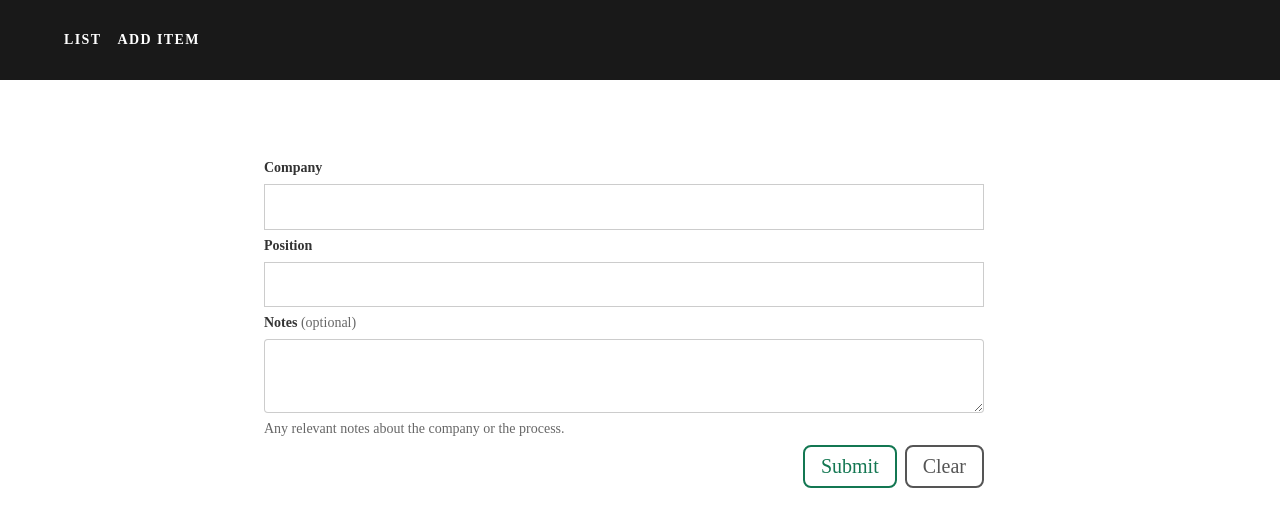
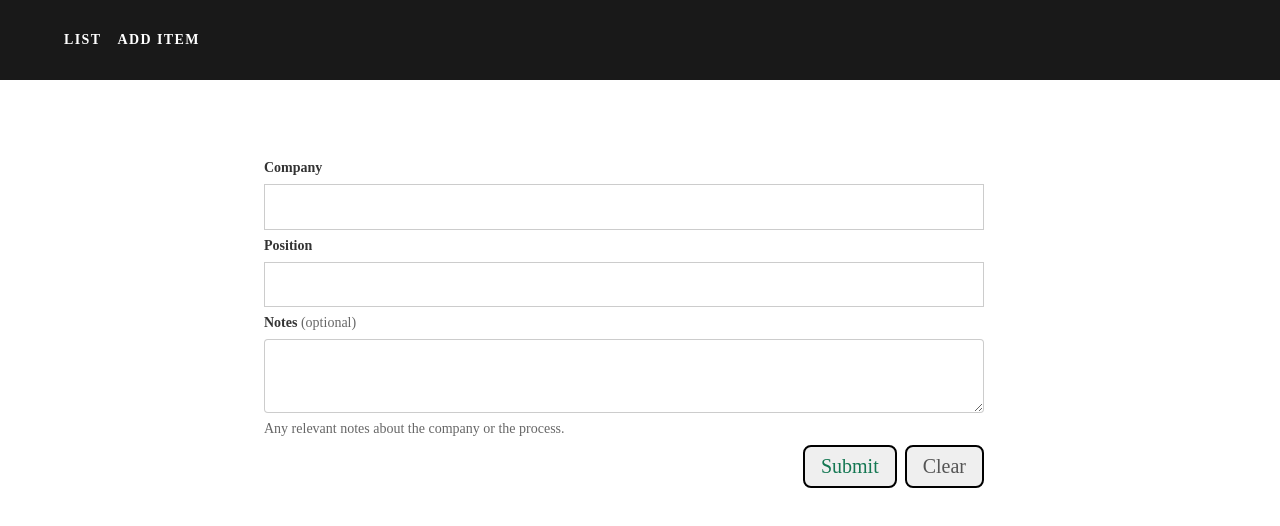
Before and after one commit to montrealist/simple-job-application-tracker, a React (Create React App) app: page /add in a window 1280 px wide. Shown: the top 526 px of the page. Built offline with nearby package versions, Linux system fonts and the light colour scheme.

Commit message:
made links into buttons - more semantic

```diff
--- a/src/AddItem.js
+++ b/src/AddItem.js
@@ -82,8 +82,8 @@ export default function AddItem(props) {
                 <StatusMessage {...message} />
             </div>
             <div className="measure tr">
-                <a onClick={onSubmit} className="f4 link dim br3 ba bw1 ph3 pv2 ml2 mb2 dib dark-green" href="/submit">Submit</a>
-                <a onClick={onClear} className="f4 link dim br3 ba bw1 ph3 pv2 ml2 mb2 dib mid-gray" href="/clear">Clear</a>
+                <button onClick={onSubmit} className="f4 link dim br3 ba bw1 ph3 pv2 ml2 mb2 dib dark-green" href="/submit">Submit</button>
+                <button onClick={onClear} className="f4 link dim br3 ba bw1 ph3 pv2 ml2 mb2 dib mid-gray" href="/clear">Clear</button>
             </div>
 
         </form>
--- a/src/ItemList.js
+++ b/src/ItemList.js
@@ -13,15 +13,15 @@ export default function ItemList(props) {
         <ul className="f3 list pl0 mt0 measure-wide-ns center">
             {
                 props.items.map(item =>
-                    <li key={item.id} id={'item-' + item.id} className="flex items-center lh-copy pa3 ph0-l bb b--black-10">
+                    <li key={item.id} id={'item-' + item.id} className="flex items-center lh-title pa3 ph0-l bb b--black-10">
                         <div className="pl3 flex-auto">
                             <span className="f5 db black-70">{item.company}</span>
                             <span className="f4 db black-70">{item.position}</span>
                             <span className="f5 db black-70">{item.notes}</span>
                         </div>
-                        <div>
-                            <Link className="f6" to={"/edit/" + item.id}>edit</Link>&nbsp;
-                            <a className="f6" href="/deleteItem" data-id={item.id} onClick={handleDelete}>delete</a>
+                        <div className="flex flex-column">
+                            <Link className="w4 f6 tc link dim br3 ba bw1 ph3 pv2 ml2 mb2 dib navy" to={"/edit/" + item.id}>edit</Link>
+                            <button className="w4 f6 link dim br3 ba bw1 ph3 pv2 ml2 mb2 dib dark-pink" data-id={item.id} onClick={handleDelete}>delete</button>
                         </div>
                     </li>
                 )
```
